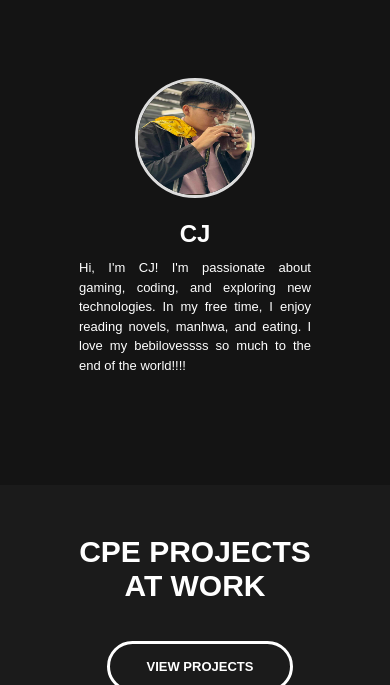
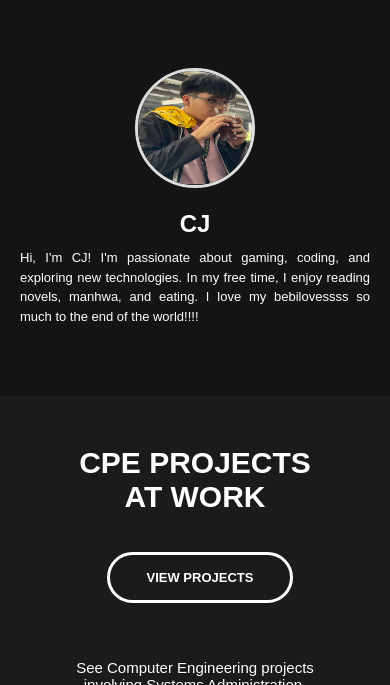
Before and after one commit to ChristianJayCuevas/meme-cuddly, a plain HTML site: page index.html in a window 390 px wide. Shown: the part 846-1531 px from the top of the page. Drawn offline with nearby package versions, Linux system fonts and the light colour scheme.

Commit message:
major update

```diff
--- a/static/css/style.css
+++ b/static/css/style.css
@@ -553,13 +553,7 @@ nav ul li a:hover::after{
 
 }
 
-.hobbies .left-side{
-    height: 80%;
-    width: 45%;
-    margin: 0 auto;
-    padding-top: 15rem;
-    padding-left: 8rem;
-}
+
 
 .hobbies p{
     font-size: 18px;
@@ -1058,24 +1052,6 @@ body::-webkit-scrollbar-thumb{
 
     }
 
-    .hobbies .left-side{
-        height: auto;
-        width: 80%;
-        align-items: center;
-        justify-content:left;
-        margin-left: 2rem;
-        margin-right: 2rem;
-        padding-top: 1rem;
-        padding-left: 2rem;
-        padding-right: 2rem;
-        padding-bottom: 4rem;
-
-        -webkit-box-ordinal-group: 2;
-    -moz-box-ordinal-group: 2;
-    -ms-flex-order: 2;
-    -webkit-order: 2;
-    order: 2;
-    }
 
     .hobbies p{
         font-size: 13px;
```
